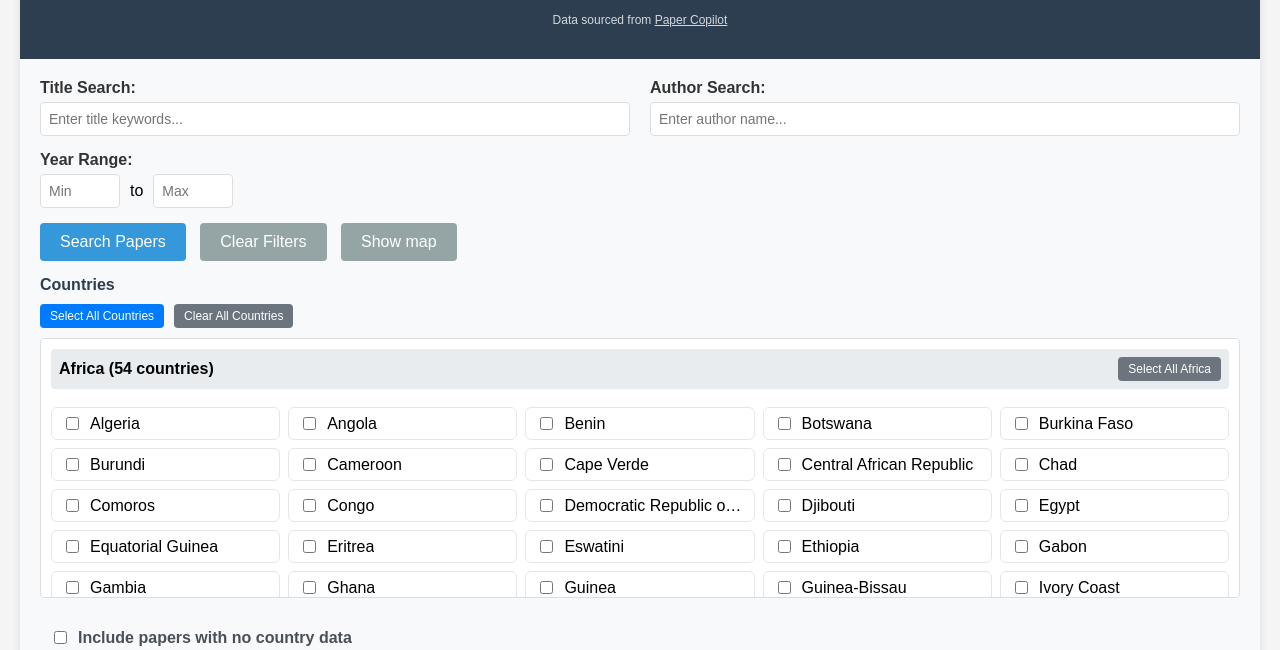
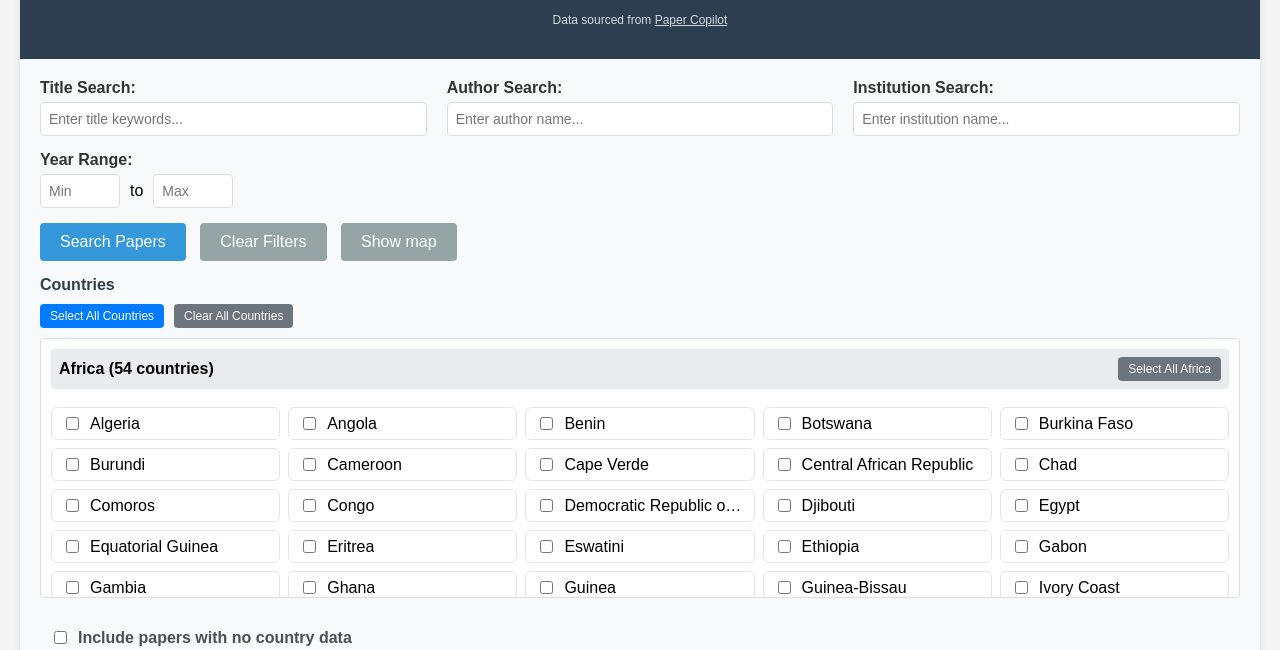
Before and after one commit to jonstraveladventures/paper-search-interface, a plain HTML site: page docs/index.html in a window 1280 px wide. Both pictures are taken after a click on the button "Clear Filters". Shown: the part 114-764 px from the top of the page. Drawn offline with nearby package versions, Linux system fonts and the light colour scheme; no server answers.

Commit message:
Docs: add Institution Search field and filtering; clear on reset; clarify missing country data note

```diff
--- a/docs/index.html
+++ b/docs/index.html
@@ -69,6 +69,10 @@
         <div class="search-group">
           <label for="author-search">Author Search:</label>
           <input type="text" id="author-search" placeholder="Enter author name..." />
+        </div>
+        <div class="search-group">
+          <label for="institution-search">Institution Search:</label>
+          <input type="text" id="institution-search" placeholder="Enter institution name..." />
         </div>
       </div>
 
@@ -282,6 +286,7 @@
     function clearFilters() {
       document.getElementById('title-search').value = '';
       document.getElementById('author-search').value = '';
+      const inst = document.getElementById('institution-search'); if (inst) inst.value = '';
       const years = allPapers.map(p => p.Year).filter(v => typeof v === 'number');
       document.getElementById('year-min').value = Math.min(...years);
       document.getElementById('year-max').value = Math.max(...years);
@@ -302,6 +307,7 @@
     function filterPapers() {
       const titleSearch = (document.getElementById('title-search').value || '').toLowerCase();
       const authorSearch = (document.getElementById('author-search').value || '').toLowerCase();
+      const institutionSearch = (document.getElementById('institution-search') ? document.getElementById('institution-search').value.toLowerCase() : '');
       const yearMin = parseInt(document.getElementById('year-min').value, 10);
       const yearMax = parseInt(document.getElementById('year-max').value, 10);
 
@@ -309,6 +315,7 @@
         // Title/author
         if (titleSearch && !(row.Title || '').toLowerCase().includes(titleSearch)) return false;
         if (authorSearch && !(row.Authors || '').toLowerCase().includes(authorSearch)) return false;
+        if (institutionSearch && !(row.Author_Institutions || '').toLowerCase().includes(institutionSearch)) return false;
 
         // Year range
         if (Number.isFinite(yearMin) && typeof row.Year === 'number' && row.Year < yearMin) return false;
```
